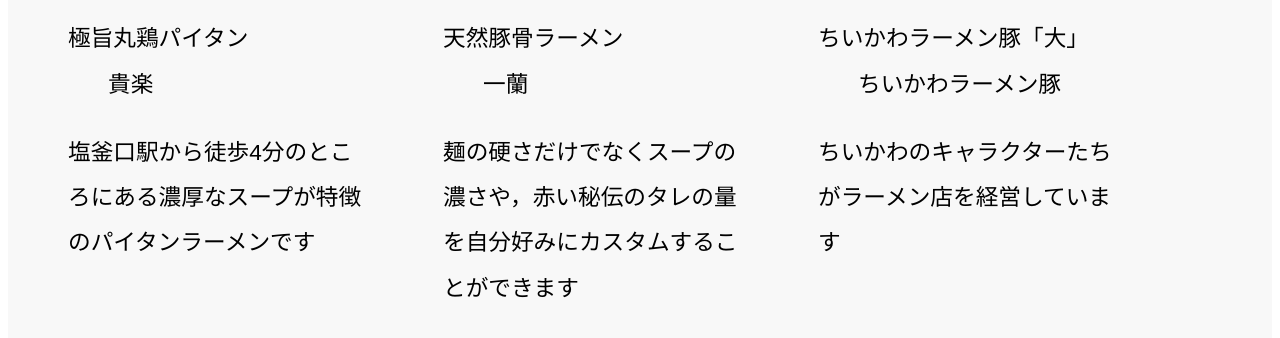
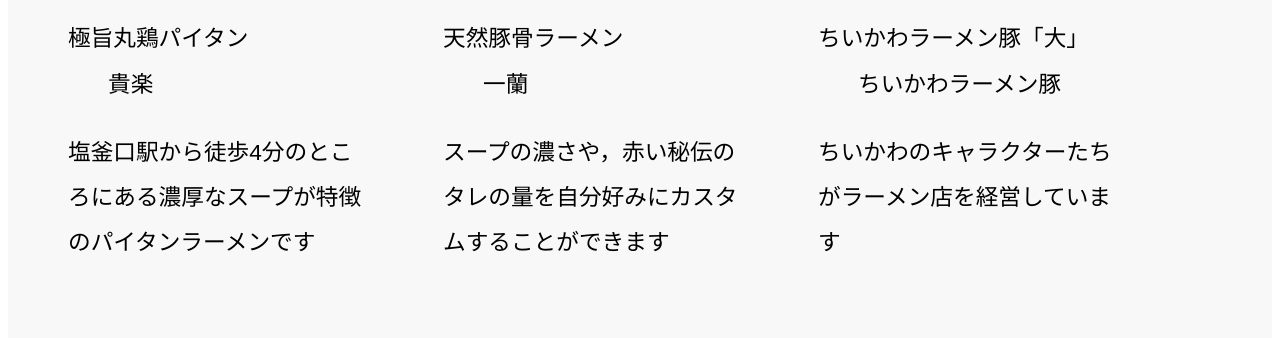
Before and after one commit to ruka-mj/reserach_and_development_, a plain HTML site: page ramen.html in a window 1280 px wide. Shown: the part 571-909 px from the top of the page. Drawn offline with Linux system fonts and the light colour scheme; a script that the page names is missing; a web font is replaced by a local one.

Commit message:
文章の変更

```diff
--- a/ramen.html
+++ b/ramen.html
@@ -53,7 +53,7 @@
                             <dt>天然豚骨ラーメン</dt>
                             <dd>一蘭</dd>
                         </dl>
-                        <p class="detail">麺の硬さだけでなくスープの濃さや，赤い秘伝のタレの量を自分好みにカスタムすることができます</p>
+                        <p class="detail">スープの濃さや，赤い秘伝のタレの量を自分好みにカスタムすることができます</p>
                         <div class="map">
                             <h2>アクセスマップ</h2>
                             <iframe src="https://www.google.com/maps/embed?pb=!1m18!1m12!1m3!1d104372.08891236687!2d136.76003184335943!3d35.16590269999999!2m3!1f0!2f0!3f0!3m2!1i1024!2i768!4f13.1!3m3!1m2!1s0x600370d2e1d43c8f%3A0xd832fd2c3a32c955!2z5LiA6JitIOWQjeWPpOWxi-aghOW6lw!5e0!3m2!1sja!2sjp!4v1720418466672!5m2!1sja!2sjp" width="600" height="450" style="border:0;" allowfullscreen="" loading="lazy" referrerpolicy="no-referrer-when-downgrade"></iframe>
```
